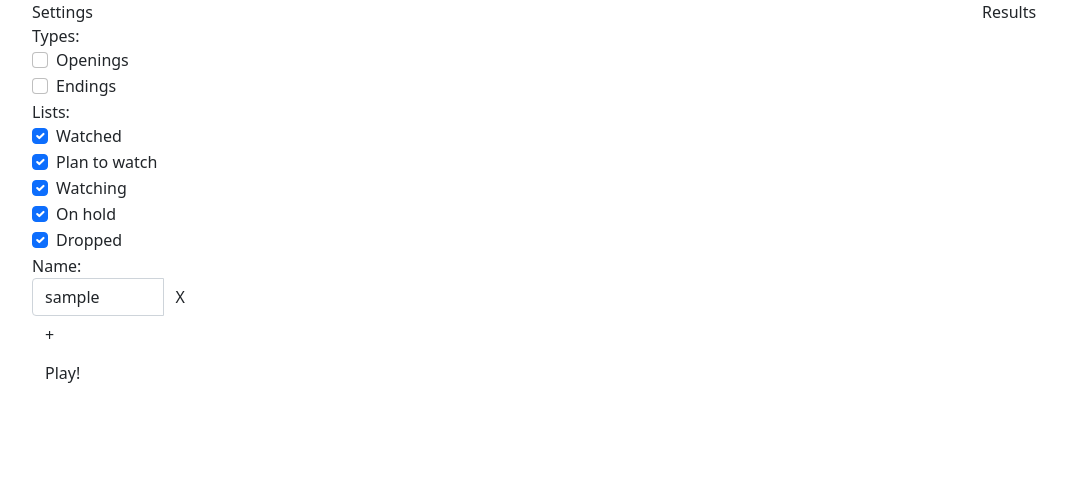
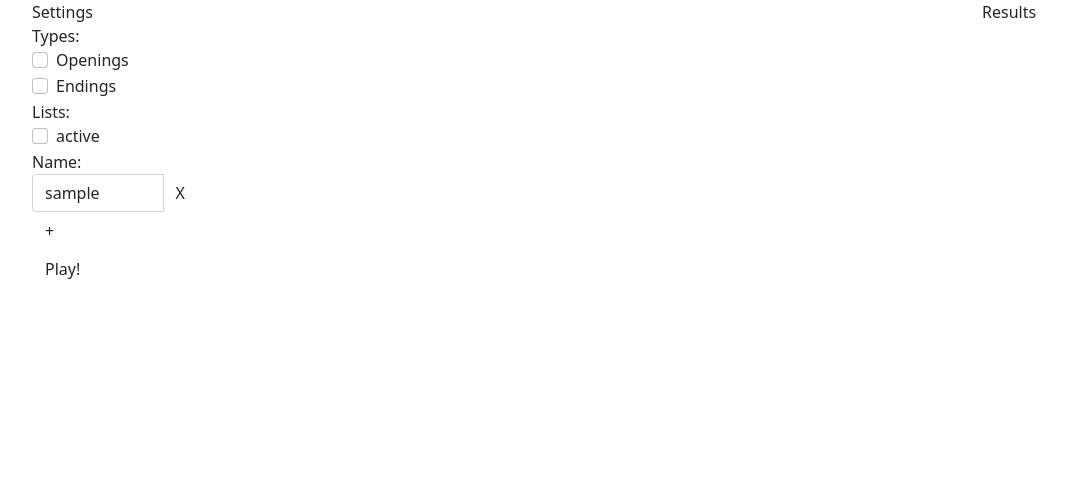
Before and after one commit to przemub/anime_quiz, a Django app: template quiz/templates/quiz/quiz.html in a window 1280 px wide. Shown: the top 492 px of the page, without its empty margins (50-1117 px from the left). Run offline with Django 3.2, Linux system fonts and the light colour scheme; tables that the repository leaves empty hold one stand-in row (values such as "Sample post"); the template is opened without the code that fills it: values that come from a table or form of the project are taken from there, most other values are stand-ins (such as "Sample title", 1, 10 or a date in 2020).

Commit message:
Filter by statuses

```diff
--- a/anime_quiz/settings.py
+++ b/anime_quiz/settings.py
@@ -40,7 +40,7 @@ LOGGING = {
         'loggers': {
             'django': {
                 'handlers': ['console'],
-                'level': 'DEBUG',
+                'level': 'INFO',
                 },
             },
         }
--- a/quiz/templates/quiz/quiz.html
+++ b/quiz/templates/quiz/quiz.html
@@ -36,26 +36,14 @@
 
             <label for="lists">Lists:</label>
             <div class="form-group" id="lists">
-                <div class="form-check">
-                        <input type="checkbox" class="form-check-input" id="list-watched" name="l-wd" checked>
-                        <label class="form-check-label" for="list-watched">Watched</label>
-                </div>
-                <div class="form-check">
-                        <input type="checkbox" class="form-check-input" id="list-ptw" name="l-ptw" checked>
-                        <label class="form-check-label" for="list-ptw">Plan to watch</label>
-                </div>
-                <div class="form-check">
-                        <input type="checkbox" class="form-check-input" id="list-watching" name="l-wg" checked>
-                        <label class="form-check-label" for="list-watching">Watching</label>
-                </div>
-                <div class="form-check">
-                        <input type="checkbox" class="form-check-input" id="list-on-hodl" name="l-oh" checked>
-                        <label class="form-check-label" for="list-on-hodl">On hold</label>
-                </div>
-                <div class="form-check">
-                        <input type="checkbox" class="form-check-input" id="list-dropped" name="l-dp" checked>
-                        <label class="form-check-label" for="list-dropped">Dropped</label>
-                </div>
+                {% for status in all_statuses %}
+                    {% if status %}
+                        <div class="form-check">
+                                <input type="checkbox" class="form-check-input" id="list-{{ forloop.counter }}" name="l-{{ forloop.counter }}" {% if forloop.counter in statuses %}checked{% endif %}>
+                                <label class="form-check-label" for="list-{{ forloop.counter }}">{{ status }}</label>
+                        </div>
+                    {% endif %}
+                {% endfor %}
             </div>
 
              <div class="form-group">
```
Also changed, not shown: quiz/views.py (+28 -7 lines).
